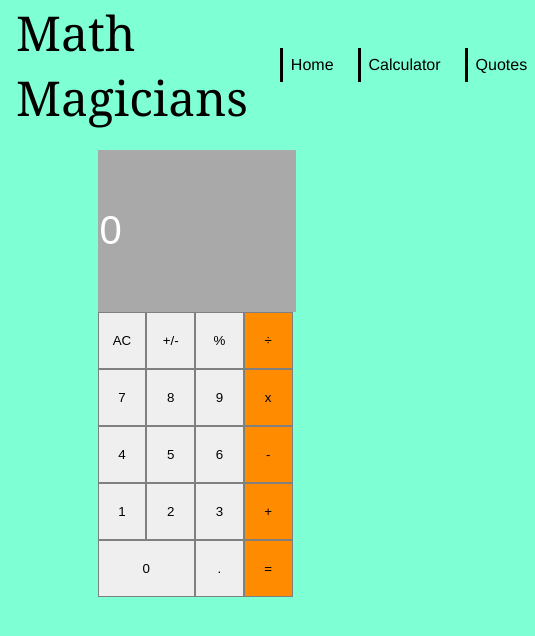
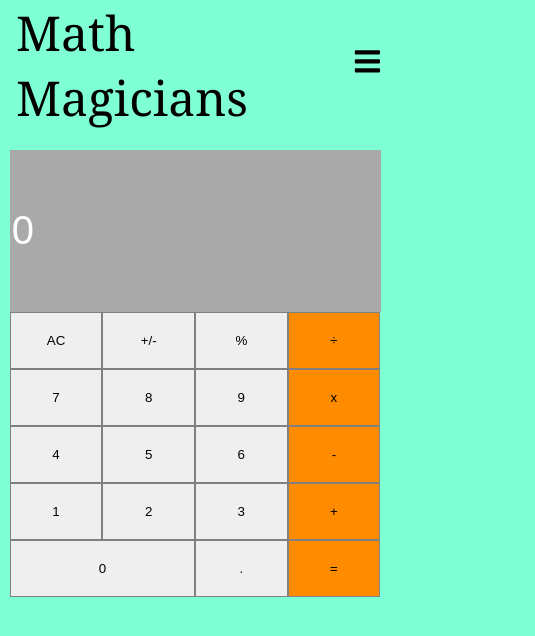
Before and after one commit to yegonkimutai/Math-magicians, a React (Create React App) app: page /calculator in a window 390 px wide. Shown: the top 636 px of the page, 535 px wide, since content can reach past the window. Built offline with nearby package versions, Linux system fonts and the light colour scheme.

Commit message:
:art:Make the components responsive

```diff
--- a/package.json
+++ b/package.json
@@ -10,6 +10,7 @@
     "prop-types": "^15.8.1",
     "react": "^18.2.0",
     "react-dom": "^18.2.0",
+    "react-icons": "^4.8.0",
     "react-router-dom": "^6.11.0",
     "react-scripts": "5.0.1",
     "web-vitals": "^2.1.4"
--- a/src/components/Calculator.css
+++ b/src/components/Calculator.css
@@ -52,3 +52,13 @@
   font-size: 20px;
   padding: 5px;
 }
+
+@media (max-width: 600px) {
+  .calc-wrapper {
+    width: 95%;
+  }
+
+  .input-wrapper {
+    width: 99%;
+  }
+}
--- a/src/components/Navbar.css
+++ b/src/components/Navbar.css
@@ -1,4 +1,5 @@
 .nav {
+  width: 100%;
   display: flex;
   justify-content: space-between;
   align-items: center;
@@ -26,10 +27,62 @@
 }
 
 .nav li {
-  border-left: 3px solid black;
+  border-left: .1rem solid black;
   padding: 0.5rem;
 }
 
 .nav a:hover {
   color: blue;
 }
+
+.nav-btn {
+  padding: .5rem;
+  cursor: pointer;
+  background: transparent;
+  border: none;
+  outline: none;
+  display: none;
+  font-size: 1.8rem;
+}
+
+@media (max-width: 600px) {
+  .nav-btn{
+    display: block;
+  }
+
+  .nav-links {
+    position: fixed;
+    top: 0;
+    left: 0;
+    height: 100%;
+    width: 100%;
+    display: flex;
+    flex-direction: column;
+    align-items: center;
+    justify-content: center;
+    gap: 1.5rem;
+    background-color: aqua;
+    transition: 1s;
+    transform: translateY(-100vh);
+  }
+
+  .home-links {
+    display: flex;
+    flex-direction: column;
+  }
+
+  .nav li {
+    border: none;
+    font-size: 1.5rem;
+  }
+
+  .responsive-nav {
+    transform: none;
+  }
+
+  .nav-close-btn {
+    position: absolute;
+    top: 2rem;
+    right: 2rem;
+  }
+}
--- a/src/components/Navbar.js
+++ b/src/components/Navbar.js
@@ -1,15 +1,34 @@
+import { useRef } from 'react';
 import './Navbar.css';
 import { Link } from 'react-router-dom';
+import { FaBars, FaTimes } from 'react-icons/fa'
 
-const Navbar = () => (
-  <nav className="nav">
+const Navbar = () => {
+  const navRef =  useRef();
+
+  const showNavbar = () => {
+    navRef.current.classList.toggle('responsive-nav')
+  }
+
+  return (
+    <header className="nav">
       <Link to="/" className="main-title">Math Magicians</Link>
-    <ul>
+      <nav ref={navRef} className='nav-links'>
+      <ul className='home-links'>
         <li><Link to="/">Home</Link></li>
         <li><Link to="/calculator">Calculator</Link></li>
         <li><Link to="/quotes">Quotes</Link></li>
       </ul>
+      <button className='nav-btn nav-close-btn' onClick={showNavbar}>
+        <FaTimes />
+      </button>
     </nav>
+    <button className='nav-btn nav-open-btn' onClick={showNavbar}>
+      <FaBars />
+    </button>
+    </header>
   );
+}
+
 
 export default Navbar;
```
Also changed, not shown: 1 other file (tests, documents, lock files or other folders). Lines whose indentation alone changed are shown as unchanged.
